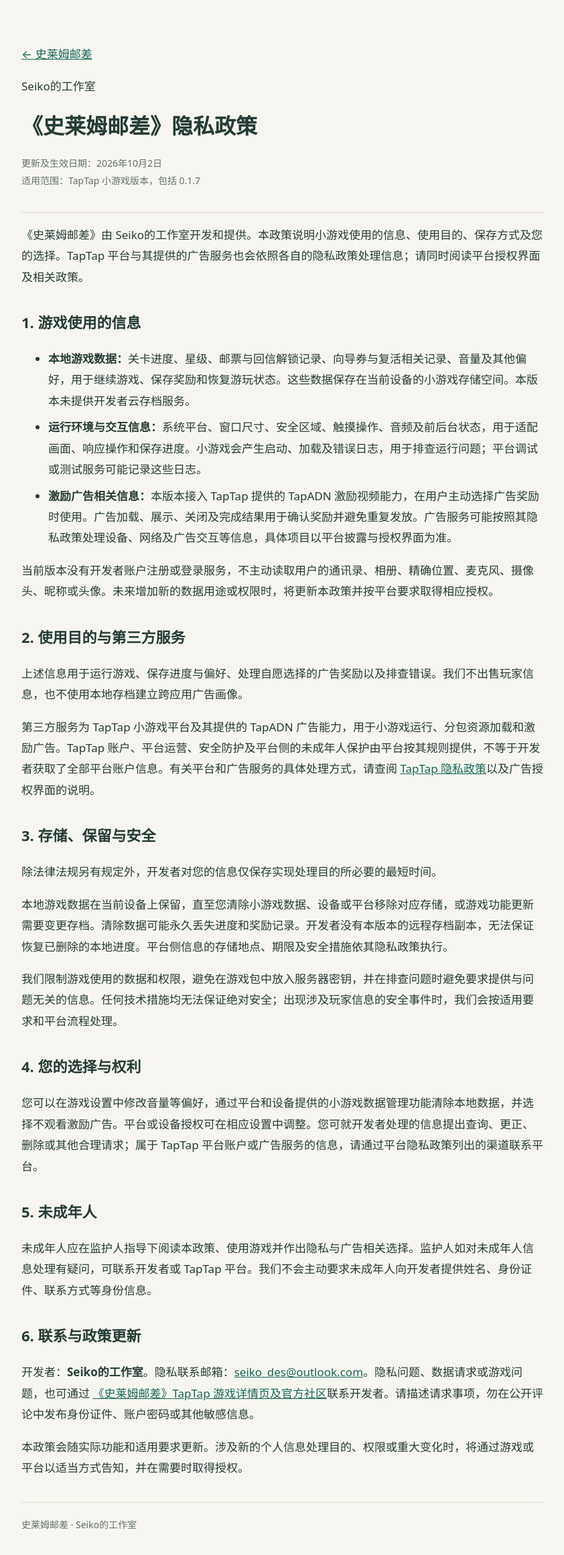
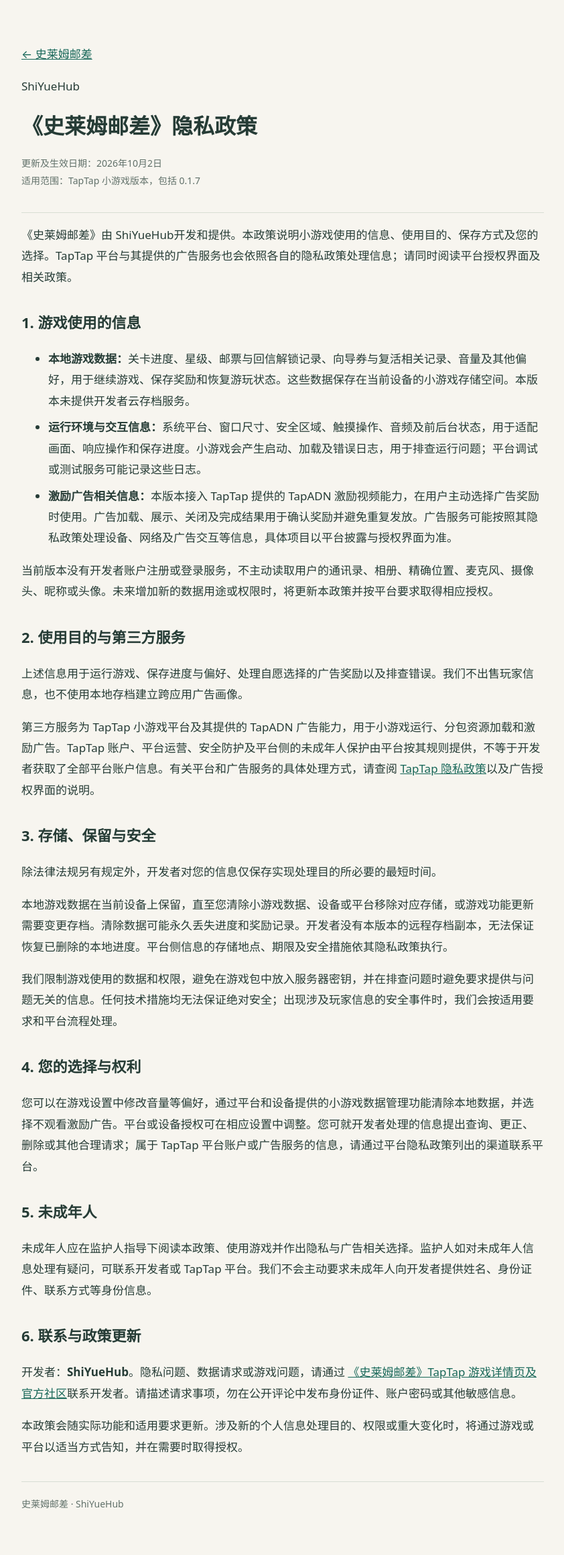
Before and after one commit to ShiYueHub/ShiYueHub.github.io, a website: page public/games/slime-post/privacy/index.html in a window 1280 px wide. Shown: the whole page at 67% size, without its empty margins (218-1060 px from the left). Drawn offline with Linux system fonts and the light colour scheme.

Commit message:
Use ShiYueHub name and remove personal email from policy

```diff
--- a/public/games/slime-post/privacy/index.html
+++ b/public/games/slime-post/privacy/index.html
@@ -5,12 +5,12 @@
 <title>史莱姆邮差 · 隐私政策</title>
 <link rel="icon" href="/assets/favicon.png">
 <link rel="canonical" href="https://shiyuehub.github.io/games/slime-post/privacy/">
-<meta name="description" content="Seiko的工作室发布的史莱姆邮差 TapTap 小游戏隐私政策。">
+<meta name="description" content="ShiYueHub发布的史莱姆邮差 TapTap 小游戏隐私政策。">
 <style>body{margin:0;background:#f7f5ef;color:#263c36;font:17px/1.85 system-ui,-apple-system,sans-serif}main{max-width:780px;margin:auto;padding:48px 24px 80px}h1{font-size:32px;line-height:1.35}h2{font-size:22px;margin-top:32px}a{color:#176758}li{margin:8px 0}.meta{color:#61716a;font-size:14px}header{border-bottom:1px solid #d8ded4;padding-bottom:20px}footer{margin-top:36px;border-top:1px solid #d8ded4;padding-top:20px}</style>
 </head>
 <body><main>
-<header><p><a href="/games/slime-post/">← 史莱姆邮差</a></p><p>Seiko的工作室</p><h1>《史莱姆邮差》隐私政策</h1><p class="meta">更新及生效日期：2026年10月2日<br>适用范围：TapTap 小游戏版本，包括 0.1.7</p></header>
-<p>《史莱姆邮差》由 Seiko的工作室开发和提供。本政策说明小游戏使用的信息、使用目的、保存方式及您的选择。TapTap 平台与其提供的广告服务也会依照各自的隐私政策处理信息；请同时阅读平台授权界面及相关政策。</p>
+<header><p><a href="/games/slime-post/">← 史莱姆邮差</a></p><p>ShiYueHub</p><h1>《史莱姆邮差》隐私政策</h1><p class="meta">更新及生效日期：2026年10月2日<br>适用范围：TapTap 小游戏版本，包括 0.1.7</p></header>
+<p>《史莱姆邮差》由 ShiYueHub开发和提供。本政策说明小游戏使用的信息、使用目的、保存方式及您的选择。TapTap 平台与其提供的广告服务也会依照各自的隐私政策处理信息；请同时阅读平台授权界面及相关政策。</p>
 <h2>1. 游戏使用的信息</h2>
 <ul>
 <li><strong>本地游戏数据：</strong>关卡进度、星级、邮票与回信解锁记录、向导券与复活相关记录、音量及其他偏好，用于继续游戏、保存奖励和恢复游玩状态。这些数据保存在当前设备的小游戏存储空间。本版本未提供开发者云存档服务。</li>
@@ -30,7 +30,7 @@
 <h2>5. 未成年人</h2>
 <p>未成年人应在监护人指导下阅读本政策、使用游戏并作出隐私与广告相关选择。监护人如对未成年人信息处理有疑问，可联系开发者或 TapTap 平台。我们不会主动要求未成年人向开发者提供姓名、身份证件、联系方式等身份信息。</p>
 <h2>6. 联系与政策更新</h2>
-<p>开发者：<strong>Seiko的工作室</strong>。隐私联系邮箱：<a href="mailto:seiko_des@outlook.com">seiko_des@outlook.com</a>。隐私问题、数据请求或游戏问题，也可通过 <a href="https://www.taptap.cn/app/951515" target="_blank" rel="noopener">《史莱姆邮差》TapTap 游戏详情页及官方社区</a>联系开发者。请描述请求事项，勿在公开评论中发布身份证件、账户密码或其他敏感信息。</p>
+<p>开发者：<strong>ShiYueHub</strong>。隐私问题、数据请求或游戏问题，请通过 <a href="https://www.taptap.cn/app/951515" target="_blank" rel="noopener">《史莱姆邮差》TapTap 游戏详情页及官方社区</a>联系开发者。请描述请求事项，勿在公开评论中发布身份证件、账户密码或其他敏感信息。</p>
 <p>本政策会随实际功能和适用要求更新。涉及新的个人信息处理目的、权限或重大变化时，将通过游戏或平台以适当方式告知，并在需要时取得授权。</p>
-<footer class="meta">史莱姆邮差 · Seiko的工作室</footer>
+<footer class="meta">史莱姆邮差 · ShiYueHub</footer>
 </main></body></html>
```
Also changed, not shown: docs/development.md (+1 -1 lines).
